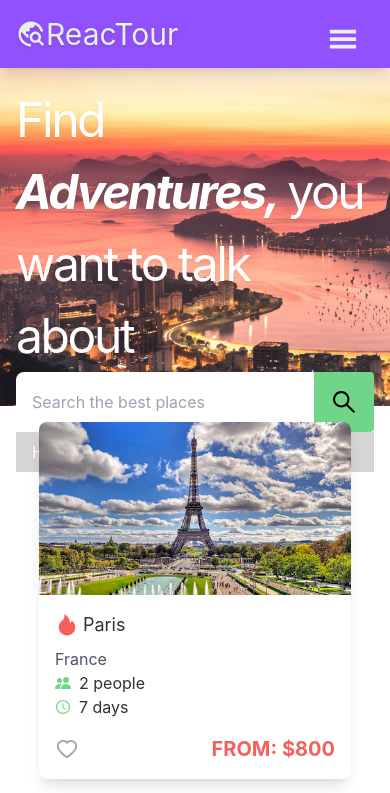
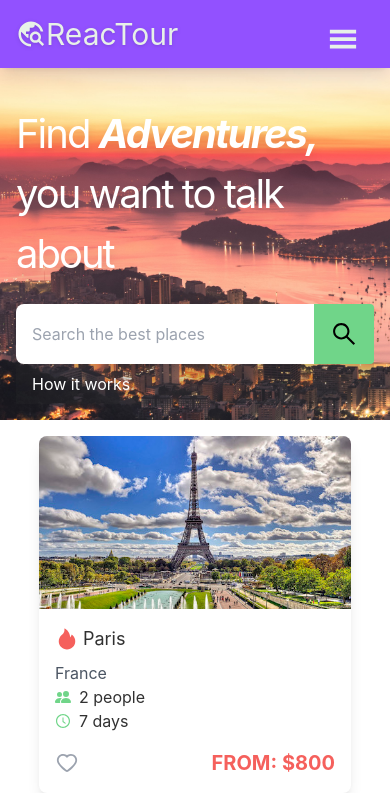
Before and after one commit to marchingbeagle/ReacTour, a React (Create React App) app: page / in a window 390 px wide. Shown: the top 793 px of the page. Built offline with nearby package versions, Linux system fonts and the light colour scheme.

Commit message:
better style for banner on mobile

```diff
--- a/src/components/Banner/index.jsx
+++ b/src/components/Banner/index.jsx
@@ -2,9 +2,9 @@ import { AiOutlineSearch } from "react-icons/ai";
 
 export default function Banner() {
   return (
-    <section className="p-4 sm:p-48 h-2/5 bg-[url('components/Banner/banner.jpg')] bg-cover flex flex-col sm:flex-row justify-between sm:items-center mb-4">
+    <section className="p-4 sm:p-48 h-5/10 sm:2/5 bg-[url('components/Banner/banner.jpg')] bg-cover flex flex-col sm:flex-row justify-between sm:items-center mb-4">
       <div>
-        <p className="text-[#fff] text-[48px] tracking-tighter drop-shadow-sm">
+        <p className="text-[#fff] text-[40px] sm:text-[48px] tracking-tighter drop-shadow-xl py-5">
           Find{" "}
           <strong>
             <i>Adventures,</i>{" "}
```
